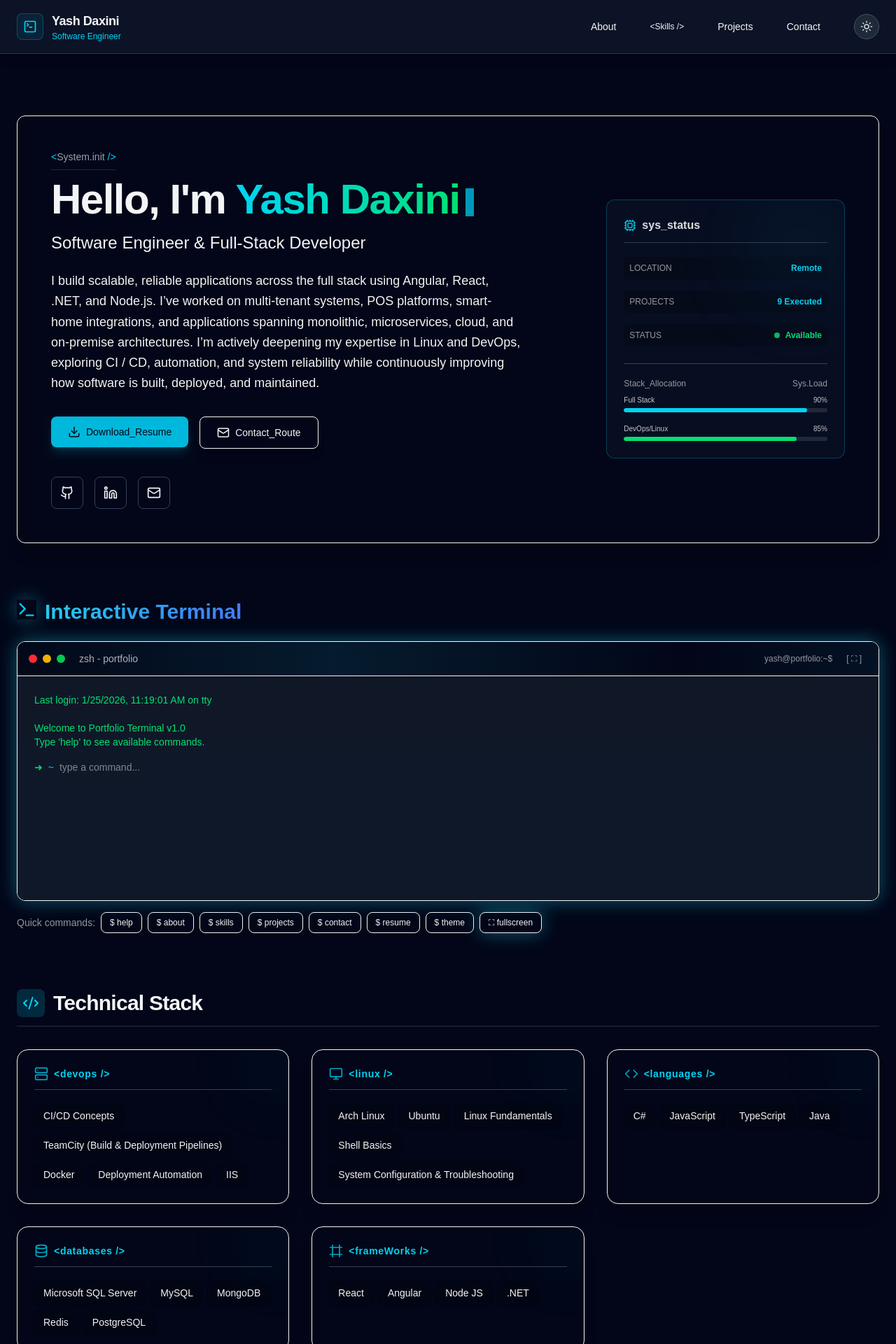
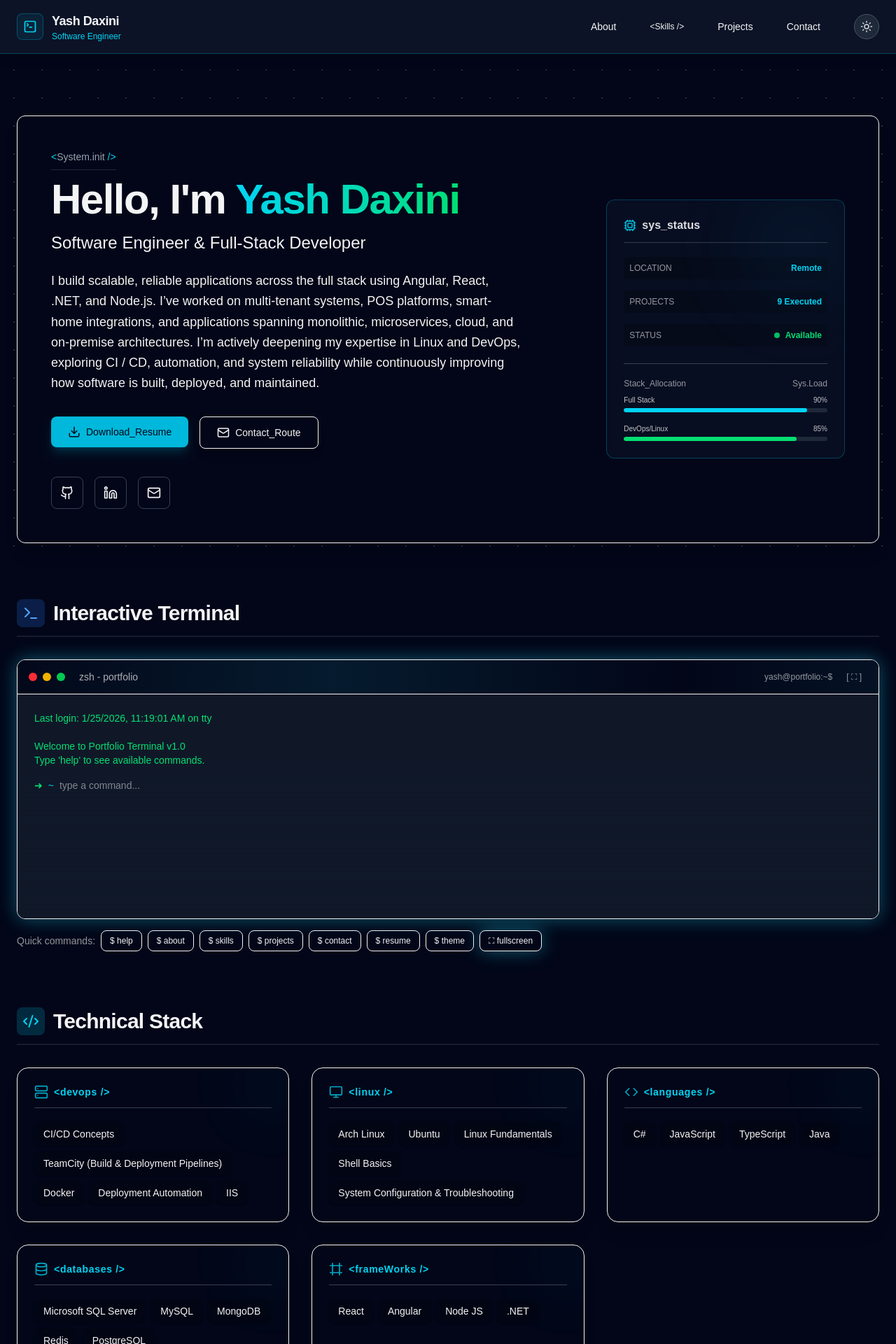
Before and after one commit to Yash-Daxini/portfolio, a Next.js app: page / in a window 1280 px wide. Shown: the top 1920 px of the page at 70% size. Built offline with nearby package versions, Linux system fonts and the light colour scheme.

Commit message:
feat: add interactive DotGrid background, scroll progress bar, and tilt effect for skill cards

```diff
--- /dev/null
+++ b/src/components/DotGrid.tsx
@@ -0,0 +1,122 @@
+"use client";
+
+import React, { useEffect, useRef, useCallback } from "react";
+
+const DotGrid: React.FC = () => {
+    const canvasRef = useRef<HTMLCanvasElement>(null);
+    const mouseRef = useRef({ x: -1000, y: -1000 });
+    const animationRef = useRef<number>(0);
+
+    const draw = useCallback(() => {
+        const canvas = canvasRef.current;
+        if (!canvas) return;
+        const ctx = canvas.getContext("2d");
+        if (!ctx) return;
+
+        const dpr = window.devicePixelRatio || 1;
+        const w = canvas.width / dpr;
+        const h = canvas.height / dpr;
+
+        ctx.clearRect(0, 0, canvas.width, canvas.height);
+
+        const spacing = 40;
+        const baseRadius = 1.2;
+        const hoverRadius = 120;
+        const mx = mouseRef.current.x;
+        const my = mouseRef.current.y;
+
+        for (let x = spacing / 2; x < w; x += spacing) {
+            for (let y = spacing / 2; y < h; y += spacing) {
+                const dx = x - mx;
+                const dy = y - my;
+                const dist = Math.sqrt(dx * dx + dy * dy);
+                const proximity = Math.max(0, 1 - dist / hoverRadius);
+
+                // Dot radius grows near cursor
+                const r = baseRadius + proximity * 3;
+                // Dot opacity increases near cursor
+                const alpha = 0.35 + proximity * 0.55;
+
+                ctx.beginPath();
+                ctx.arc(x * dpr, y * dpr, r * dpr, 0, Math.PI * 2);
+
+                // Blend from slate-600 to cyan-400 near cursor
+                const red = Math.round(100 + proximity * (-100 + 34));
+                const green = Math.round(116 + proximity * (-116 + 211));
+                const blue = Math.round(139 + proximity * (-139 + 238));
+                ctx.fillStyle = `rgba(${red}, ${green}, ${blue}, ${alpha})`;
+                ctx.fill();
+
+                // Draw faint connection lines to nearby dots within cursor influence
+                if (proximity > 0.3) {
+                    // Connect to right neighbor
+                    if (x + spacing < w) {
+                        const nd = Math.sqrt((x + spacing - mx) ** 2 + (y - my) ** 2);
+                        const np = Math.max(0, 1 - nd / hoverRadius);
+                        if (np > 0.3) {
+                            ctx.beginPath();
+                            ctx.moveTo(x * dpr, y * dpr);
+                            ctx.lineTo((x + spacing) * dpr, y * dpr);
+                            ctx.strokeStyle = `rgba(34, 211, 238, ${proximity * 0.15})`;
+                            ctx.lineWidth = dpr;
+                            ctx.stroke();
+                        }
+                    }
+                    // Connect to bottom neighbor
+                    if (y + spacing < h) {
+                        const nd = Math.sqrt((x - mx) ** 2 + (y + spacing - my) ** 2);
+                        const np = Math.max(0, 1 - nd / hoverRadius);
+                        if (np > 0.3) {
+                            ctx.beginPath();
+                            ctx.moveTo(x * dpr, y * dpr);
+                            ctx.lineTo(x * dpr, (y + spacing) * dpr);
+                            ctx.strokeStyle = `rgba(34, 211, 238, ${proximity * 0.15})`;
+                            ctx.lineWidth = dpr;
+                            ctx.stroke();
+                        }
+                    }
+                }
+            }
+        }
+
+        animationRef.current = requestAnimationFrame(draw);
+    }, []);
+
+    useEffect(() => {
+        const canvas = canvasRef.current;
+        if (!canvas) return;
+
+        const resize = () => {
+            const dpr = window.devicePixelRatio || 1;
+            canvas.width = window.innerWidth * dpr;
+            canvas.height = window.innerHeight * dpr;
+            canvas.style.width = `${window.innerWidth}px`;
+            canvas.style.height = `${window.innerHeight}px`;
+        };
+
+        const handleMouse = (e: MouseEvent) => {
+            mouseRef.current = { x: e.clientX, y: e.clientY };
+        };
+
+        resize();
+        window.addEventListener("resize", resize);
+        window.addEventListener("mousemove", handleMouse);
+        animationRef.current = requestAnimationFrame(draw);
+
+        return () => {
+            window.removeEventListener("resize", resize);
+            window.removeEventListener("mousemove", handleMouse);
+            cancelAnimationFrame(animationRef.current);
+        };
+    }, [draw]);
+
+    return (
+        <canvas
+            ref={canvasRef}
+            className="fixed inset-0 pointer-events-none z-0"
+            style={{ opacity: 1 }}
+        />
+    );
+};
+
+export default DotGrid;
--- a/src/components/HeroSection.tsx
+++ b/src/components/HeroSection.tsx
@@ -67,7 +67,6 @@ const HeroSection: React.FC<HeroSectionProps> = ({
                 </motion.div>
                 <motion.h1 variants={itemVariants} className="text-4xl md:text-5xl lg:text-6xl font-extrabold mb-4 tracking-tight">
                   Hello, I'm <span className="text-transparent bg-clip-text bg-gradient-to-r from-cyan-400 to-green-400 font-mono">Yash Daxini</span>
-                  <span className={`inline-block w-3 h-10 ml-2 animate-pulse ${accentBg} align-middle`}></span>
                 </motion.h1>
                 <motion.h2 variants={itemVariants} className="text-xl md:text-2xl mb-6 opacity-80 font-medium">
                   Software Engineer & Full-Stack Developer
--- a/src/components/Portfolio.tsx
+++ b/src/components/Portfolio.tsx
@@ -5,7 +5,8 @@ import Header from "./Header";
 import Footer from "./Footer";
 import MainContent from "./MainContent";
 import BootSequence from "./BootSequence";
-import MatrixRain from "./MatrixRain";
+import DotGrid from "./DotGrid";
+import ScrollProgress from "./ScrollProgress";
 
 const Portfolio = () => {
   const [isDark, setIsDark] = useState(true);
@@ -40,11 +41,9 @@ const Portfolio = () => {
       <div
         className={`relative min-h-screen ${bgColor} ${textColor} transition-all duration-500 overflow-hidden ${showBootSequence ? "hidden" : ""}`}
       >
-        {isDark && (
-          <div className="fixed inset-0 pointer-events-none z-0 opacity-40">
-            <MatrixRain opacity={1} />
-          </div>
-        )}
+        <ScrollProgress />
+
+        {isDark && <DotGrid />}
 
         <Header
           cardBg={cardBg}
--- a/src/components/Projects.tsx
+++ b/src/components/Projects.tsx
@@ -1,13 +1,31 @@
 import { PROJECTS } from "@/shared/config";
-import { GitBranch, Github, ExternalLink, TerminalSquare } from "lucide-react";
+import { Github, ExternalLink, TerminalSquare } from "lucide-react";
 import React from "react";
 import { motion } from "framer-motion";
+import { useTilt } from "@/hooks/useTilt";
 
 interface ProjectsProps {
   cardBg: string;
   accentColor: string;
   borderColor: string;
 }
+
+const TiltCard: React.FC<{ children: React.ReactNode; className: string }> = ({
+  children,
+  className,
+}) => {
+  const { ref, handleMouseMove, handleMouseLeave } = useTilt(6);
+  return (
+    <div
+      ref={ref}
+      onMouseMove={handleMouseMove}
+      onMouseLeave={handleMouseLeave}
+      className={className}
+    >
+      {children}
+    </div>
+  );
+};
 
 const Projects: React.FC<ProjectsProps> = ({
   cardBg,
@@ -43,7 +61,6 @@ const Projects: React.FC<ProjectsProps> = ({
             Featured Projects
           </h2>
         </div>
-
         <motion.div
           variants={containerVariants}
           initial="hidden"
@@ -55,7 +72,9 @@ const Projects: React.FC<ProjectsProps> = ({
             <motion.div
               variants={itemVariants}
               key={index}
-              className={`${cardBg} border ${borderColor} rounded-2xl p-6 shadow-xl hover:shadow-cyan-500/10 hover:-translate-y-1 transition-all duration-300 flex flex-col group relative overflow-hidden`}
+            >
+              <TiltCard
+                className={`${cardBg} border ${borderColor} rounded-2xl p-6 shadow-xl hover:shadow-cyan-500/10 transition-shadow duration-300 flex flex-col group relative overflow-hidden h-full`}
               >
                 {/* Decorative top border glow */}
                 <div className="absolute top-0 left-0 w-full h-1 bg-gradient-to-r from-cyan-500 to-green-500 opacity-0 group-hover:opacity-100 transition-opacity duration-300"></div>
@@ -79,7 +98,6 @@ const Projects: React.FC<ProjectsProps> = ({
                     ))}
                   </div>
                 </div>
-
                 {(project.githubLink || project.liveLink) && (
                   <div className="flex gap-4 pt-5 border-t border-gray-700/50 mt-auto">
                     {project.githubLink && (
@@ -104,6 +122,7 @@ const Projects: React.FC<ProjectsProps> = ({
                     )}
                   </div>
                 )}
+              </TiltCard>
             </motion.div>
           ))}
         </motion.div>
--- /dev/null
+++ b/src/components/ScrollProgress.tsx
@@ -0,0 +1,30 @@
+"use client";
+
+import React, { useEffect, useState } from "react";
+
+const ScrollProgress: React.FC = () => {
+    const [progress, setProgress] = useState(0);
+
+    useEffect(() => {
+        const handleScroll = () => {
+            const scrollTop = window.scrollY;
+            const docHeight = document.documentElement.scrollHeight - window.innerHeight;
+            const scrolled = docHeight > 0 ? (scrollTop / docHeight) * 100 : 0;
+            setProgress(scrolled);
+        };
+
+        window.addEventListener("scroll", handleScroll, { passive: true });
+        return () => window.removeEventListener("scroll", handleScroll);
+    }, []);
+
+    return (
+        <div className="fixed top-0 left-0 w-full h-[3px] z-[100]">
+            <div
+                className="h-full bg-gradient-to-r from-cyan-500 via-cyan-400 to-green-400 shadow-[0_0_10px_rgba(34,211,238,0.7)]"
+                style={{ width: `${progress}%`, transition: "width 0.05s linear" }}
+            />
+        </div>
+    );
+};
+
+export default ScrollProgress;
--- a/src/components/SkillsSection.tsx
+++ b/src/components/SkillsSection.tsx
@@ -1,7 +1,8 @@
 import { SKILLS } from "@/shared/config";
-import { Box, Code2 } from "lucide-react";
+import { Code2 } from "lucide-react";
 import React from "react";
 import { motion } from "framer-motion";
+import { useTilt } from "@/hooks/useTilt";
 
 interface SkillsSectionProps {
   cardBg: string;
@@ -9,6 +10,23 @@ interface SkillsSectionProps {
   borderColor: string;
   isDark: boolean;
 }
+
+const TiltCard: React.FC<{ children: React.ReactNode; className: string }> = ({
+  children,
+  className,
+}) => {
+  const { ref, handleMouseMove, handleMouseLeave } = useTilt(6);
+  return (
+    <div
+      ref={ref}
+      onMouseMove={handleMouseMove}
+      onMouseLeave={handleMouseLeave}
+      className={className}
+    >
+      {children}
+    </div>
+  );
+};
 
 const SkillsSection: React.FC<SkillsSectionProps> = ({
   cardBg,
@@ -56,7 +74,9 @@ const SkillsSection: React.FC<SkillsSectionProps> = ({
             <motion.div
               variants={itemVariants}
               key={category}
-              className={`${cardBg} border ${borderColor} rounded-2xl p-6 shadow-xl hover:shadow-cyan-500/10 transition-shadow duration-300 relative overflow-hidden group`}
+            >
+              <TiltCard
+                className={`${cardBg} border ${borderColor} rounded-2xl p-6 shadow-xl hover:shadow-cyan-500/10 transition-shadow duration-300 relative overflow-hidden group h-full`}
               >
                 {/* Subtle tech background glow */}
                 <div className="absolute -right-6 -top-6 w-24 h-24 bg-cyan-500/5 rounded-full blur-2xl group-hover:bg-cyan-500/10 transition-colors duration-500"></div>
@@ -78,6 +98,7 @@ const SkillsSection: React.FC<SkillsSectionProps> = ({
                     </span>
                   ))}
                 </div>
+              </TiltCard>
             </motion.div>
           ))}
         </motion.div>
--- a/src/components/TerminalSection.tsx
+++ b/src/components/TerminalSection.tsx
@@ -425,11 +425,11 @@ const TerminalSection: React.FC<TerminalSectionProps> = ({
         transition={{ duration: 0.8 }}
         className="mb-20"
       >
-        <div className="flex items-center gap-3 mb-6">
-          <div className="animate-float">
-            <Terminal className={`${accentColor} animate-glow`} size={28} />
+        <div className="flex items-center gap-3 mb-8 pb-3 border-b-2 border-gray-500/20">
+          <div className="bg-blue-500/20 p-2 rounded-lg">
+            <Terminal className="text-blue-400" size={24} />
           </div>
-          <h2 className="text-3xl font-bold text-gradient">
+          <h2 className="text-3xl font-extrabold tracking-tight">
             Interactive Terminal
           </h2>
         </div>
--- /dev/null
+++ b/src/hooks/useTilt.ts
@@ -0,0 +1,34 @@
+import { useRef, useCallback } from "react";
+
+export function useTilt(maxTilt: number = 8) {
+    const ref = useRef<HTMLDivElement>(null);
+
+    const handleMouseMove = useCallback(
+        (e: React.MouseEvent<HTMLDivElement>) => {
+            const el = ref.current;
+            if (!el) return;
+
+            const rect = el.getBoundingClientRect();
+            const x = e.clientX - rect.left;
+            const y = e.clientY - rect.top;
+            const centerX = rect.width / 2;
+            const centerY = rect.height / 2;
+
+            const rotateX = ((y - centerY) / centerY) * -maxTilt;
+            const rotateY = ((x - centerX) / centerX) * maxTilt;
+
+            el.style.transform = `perspective(800px) rotateX(${rotateX}deg) rotateY(${rotateY}deg) scale3d(1.02, 1.02, 1.02)`;
+            el.style.transition = "transform 0.1s ease-out";
+        },
+        [maxTilt]
+    );
+
+    const handleMouseLeave = useCallback(() => {
+        const el = ref.current;
+        if (!el) return;
+        el.style.transform = "perspective(800px) rotateX(0deg) rotateY(0deg) scale3d(1, 1, 1)";
+        el.style.transition = "transform 0.4s ease-out";
+    }, []);
+
+    return { ref, handleMouseMove, handleMouseLeave };
+}
```
Lines whose indentation alone changed are shown as unchanged.
